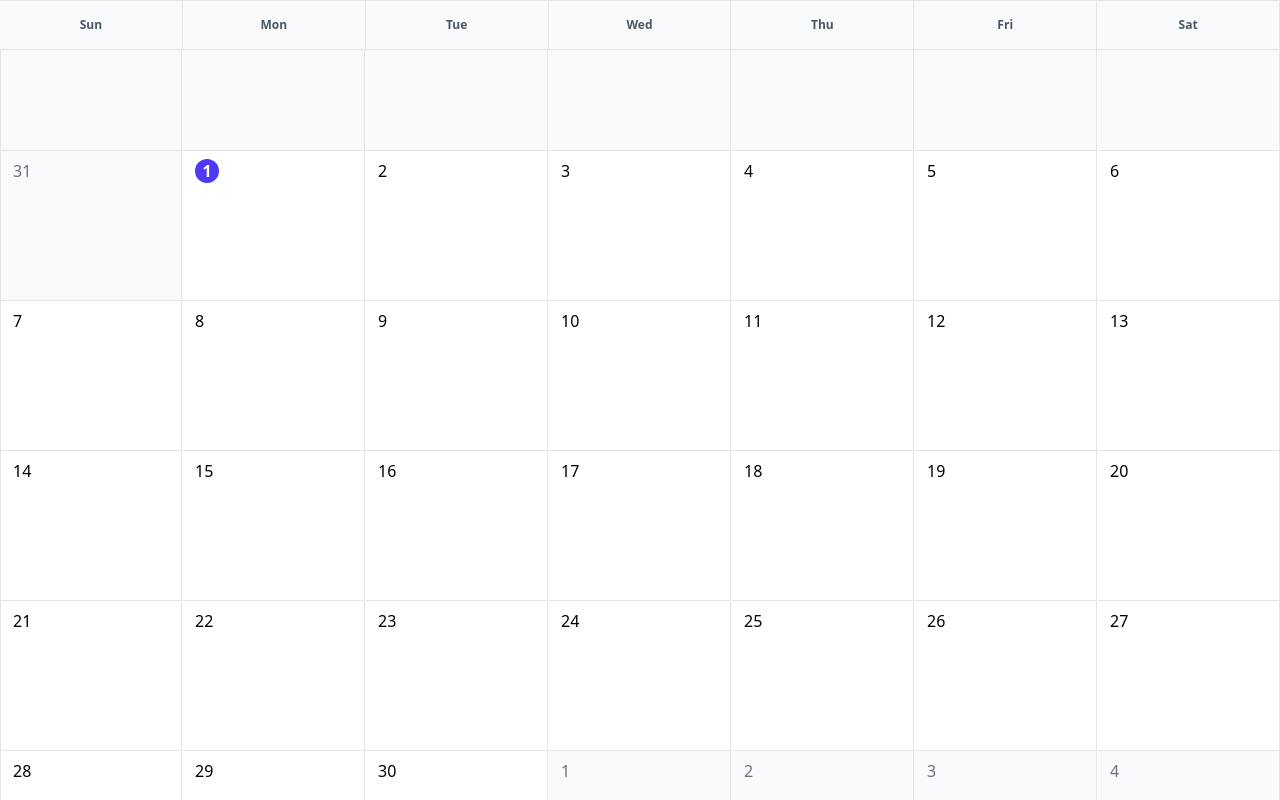
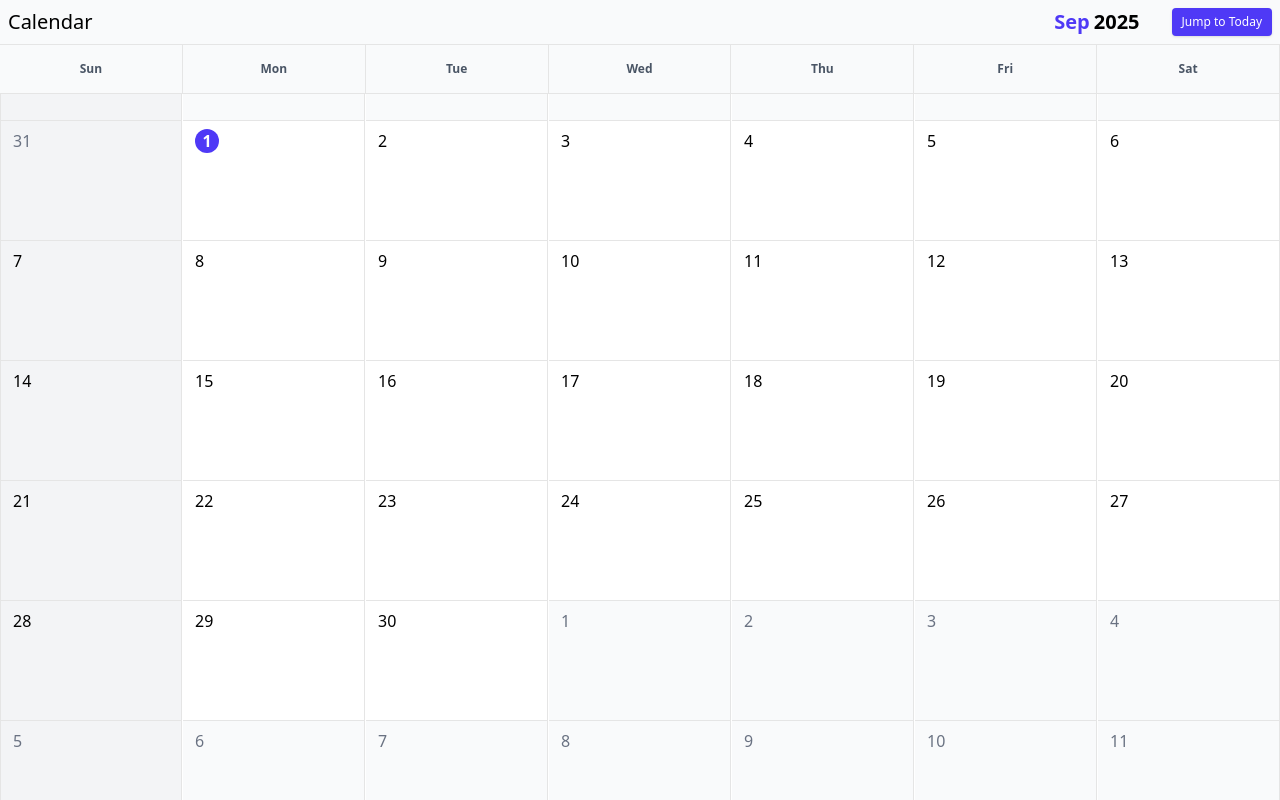
Before and after one commit to ashishk1331/Infinite-Calendar-Scroll, a Next.js app: page / in a window 1280 px wide. Built offline with nearby package versions, Linux system fonts and the light colour scheme.

Commit message:
feat: show corresponding month in the header

```diff
--- a/components/calendar/CalendarCell.tsx
+++ b/components/calendar/CalendarCell.tsx
@@ -15,7 +15,7 @@ export default function CalendarCell({
   return (
     <div
       className={twMerge(
-        "relative px-3 py-2 h-[150px] first:border-l border-r border-t border-neutral-200",
+        "relative px-3 py-2 h-[120px] first:bg-gray-100! first:border-l border-r border-t border-neutral-200",
         isCurrentMonth
           ? isSelected
             ? "bg-indigo-100"
--- a/components/calendar/CalendarHeader.tsx
+++ b/components/calendar/CalendarHeader.tsx
@@ -1,20 +1,48 @@
-import { twMerge } from "tailwind-merge";
+import { addWeeks, format, startOfWeek, subWeeks } from "date-fns";
 
-export default function CalendarHeader() {
+type CalendarHeaderProps = {
+  offset: number;
+  scrollToToday: () => void;
+};
+
+export default function CalendarHeader({
+  offset,
+  scrollToToday,
+}: CalendarHeaderProps) {
   const dayNames = ["Sun", "Mon", "Tue", "Wed", "Thu", "Fri", "Sat"];
+  const thisWeekStart = startOfWeek(new Date());
+  const date =
+    offset >= 0
+      ? addWeeks(thisWeekStart, offset)
+      : subWeeks(thisWeekStart, -offset);
 
   return (
-    <div className="fixed w-full top-0 z-20 grid grid-cols-7 border-b border-neutral-200">
+    <div className="fixed w-full top-0 z-20 border-b border-neutral-200 bg-gray-50">
+      <div className="p-2 flex items-center justify-between text-xl">
+        <h1>Calendar</h1>
+        <div className="flex items-center gap-8">
+          <h1 className="font-semibold inline-flex gap-1">
+            <span className="text-indigo-600">{format(date, "MMM")}</span>
+            <span>{format(date, "y")}</span>
+          </h1>
+          <button
+            onClick={scrollToToday}
+            className="rounded bg-indigo-600 px-2.5 py-1.5 text-xs font-medium text-white shadow-sm hover:bg-indigo-500 focus-visible:outline focus-visible:outline-2 focus-visible:outline-offset-2 focus-visible:outline-indigo-600"
+          >
+            Jump to Today
+          </button>
+        </div>
+      </div>
+      <div className="w-full grid grid-cols-7">
         {dayNames.map((day, idx) => (
           <div
             key={day}
-          className={twMerge(
-            "flex items-center py-4 justify-center text-xs font-semibold text-gray-600 bg-gray-50 border-t border-r border-neutral-200"
-          )}
+            className="flex items-center py-4 justify-center text-xs font-semibold text-gray-600 border-t border-r border-neutral-200"
           >
             {day}
           </div>
         ))}
       </div>
+    </div>
   );
 }
--- a/components/calendar/CalendarTable.tsx
+++ b/components/calendar/CalendarTable.tsx
@@ -1,21 +1,39 @@
-import { Virtuoso } from "react-virtuoso";
+import { Virtuoso, VirtuosoHandle } from "react-virtuoso";
 import CalendarRow from "./CalendarRow";
 import CalendarHeader from "./CalendarHeader";
+import { useRef, useState } from "react";
 
 const TOTAL_WEEKS = 100_000;
 const START_INDEX = TOTAL_WEEKS / 2;
 
 export default function CalendarTable() {
+  const listRef = useRef<VirtuosoHandle>(null);
+  const [activeRangeMid, setActiveRangeMid] = useState(START_INDEX);
+
+  function scrollToToday() {
+    listRef?.current?.scrollToIndex({
+      index: START_INDEX - 1,
+      behavior: "smooth",
+    });
+  }
+
   return (
     <div className="relative h-full w-full">
-      <CalendarHeader />
+      <CalendarHeader
+        offset={activeRangeMid - START_INDEX}
+        scrollToToday={scrollToToday}
+      />
       <Virtuoso
-        style={{ height: "100%", scrollbarWidth: 'none' }}
+        ref={listRef}
+        style={{ height: "100%", scrollbarWidth: "none" }}
         totalCount={TOTAL_WEEKS}
         initialTopMostItemIndex={START_INDEX - 1}
         itemContent={(index) => (
           <CalendarRow index={index} startIndex={START_INDEX} />
         )}
+        rangeChanged={({ endIndex, startIndex }) =>
+          setActiveRangeMid(Math.round((endIndex + startIndex) / 2))
+        }
       />
     </div>
   );
--- /dev/null
+++ b/public/journals.json
@@ -0,0 +1,77 @@
+[
+  {
+    "imgUrl": "https://images.pexels.com/photos/774909/pexels-photo-774909.jpeg",
+    "rating": 4.8,
+    "categories": [
+      "Deep Conditioning",
+      "Moisture",
+      "Hair Growth",
+      "Natural Products"
+    ],
+    "date": "05/08/2025",
+    "description": "Finally tried the coconut oil deep conditioning treatment. My hair feels incredibly soft and manageable. Noticed significantly less breakage during combing."
+  },
+  {
+    "imgUrl": "https://images.pexels.com/photos/33669506/pexels-photo-33669506.jpeg",
+    "rating": 3.5,
+    "categories": ["Protein Treatment", "Hair Repair", "Salon Visit"],
+    "date": "12/08/2025",
+    "description": "Protein treatment at the salon. Hair feels a bit stiff - might have been too much protein. Need to balance with more moisture next time."
+  },
+  {
+    "imgUrl": "https://images.pexels.com/photos/33653029/pexels-photo-33653029.jpeg",
+    "rating": 4.5,
+    "categories": ["Protective Style", "Braids", "Scalp Care"],
+    "date": "20/08/2025",
+    "description": "Got box braids installed. Used tea tree oil on scalp before installation. Feeling confident about this protective style for the next few weeks."
+  },
+  {
+    "imgUrl": "https://images.pexels.com/photos/33659051/pexels-photo-33659051.png",
+    "rating": 4.2,
+    "categories": ["Hair Mask", "DIY Treatment", "Hydration"],
+    "date": "28/08/2025",
+    "description": "Made a DIY avocado and honey hair mask. Hair feels incredibly nourished. Will definitely repeat this treatment next month."
+  },
+  {
+    "imgUrl": "https://images.pexels.com/photos/1130626/pexels-photo-1130626.jpeg",
+    "rating": 5.0,
+    "categories": ["New Product", "Leave-in Conditioner", "Curl Definition"],
+    "date": "03/09/2025",
+    "description": "Tried the new curl-defining leave-in conditioner. Amazing results! Perfect curl definition without any crunch. Found my holy grail product!"
+  },
+  {
+    "imgUrl": "https://images.pexels.com/photos/33699867/pexels-photo-33699867.jpeg",
+    "rating": 3.8,
+    "categories": ["Trim", "Hair Health", "Split Ends"],
+    "date": "10/09/2025",
+    "description": "Got a much-needed trim today. Removed about an inch of damaged ends. Hair looks healthier but shorter than expected."
+  },
+  {
+    "imgUrl": "https://images.pexels.com/photos/33703919/pexels-photo-33703919.jpeg",
+    "rating": 4.6,
+    "categories": ["Oil Treatment", "Scalp Massage", "Growth"],
+    "date": "15/09/2025",
+    "description": "Weekly scalp massage with rosemary oil blend. Starting to notice new growth at temples. Consistent routine is paying off!"
+  },
+  {
+    "imgUrl": "https://images.pexels.com/photos/33681810/pexels-photo-33681810.jpeg",
+    "rating": 4.0,
+    "categories": ["Wash Day", "Detangling", "Deep Clean"],
+    "date": "20/09/2025",
+    "description": "Thorough wash day with clarifying shampoo. Took time to properly section and detangle. Hair feels clean and refreshed."
+  },
+  {
+    "imgUrl": "https://images.pexels.com/photos/33711580/pexels-photo-33711580.jpeg",
+    "rating": 4.7,
+    "categories": ["Heatless Styling", "Overnight Routine", "Waves"],
+    "date": "25/09/2025",
+    "description": "Tried silk rope braid overnight for heatless waves. Woke up to beautiful, bouncy waves. Love this damage-free styling method!"
+  },
+  {
+    "imgUrl": "https://images.pexels.com/photos/33714711/pexels-photo-33714711.jpeg",
+    "rating": 4.3,
+    "categories": ["Color Care", "Purple Shampoo", "Toning"],
+    "date": "30/09/2025",
+    "description": "Used purple shampoo to tone highlights. Color looks refreshed and brassy tones are gone. Need to remember not to leave it on too long next time."
+  }
+]
```
Also changed, not shown: 1 other file (tests, documents, lock files or other folders). Lines whose indentation alone changed are shown as unchanged.
